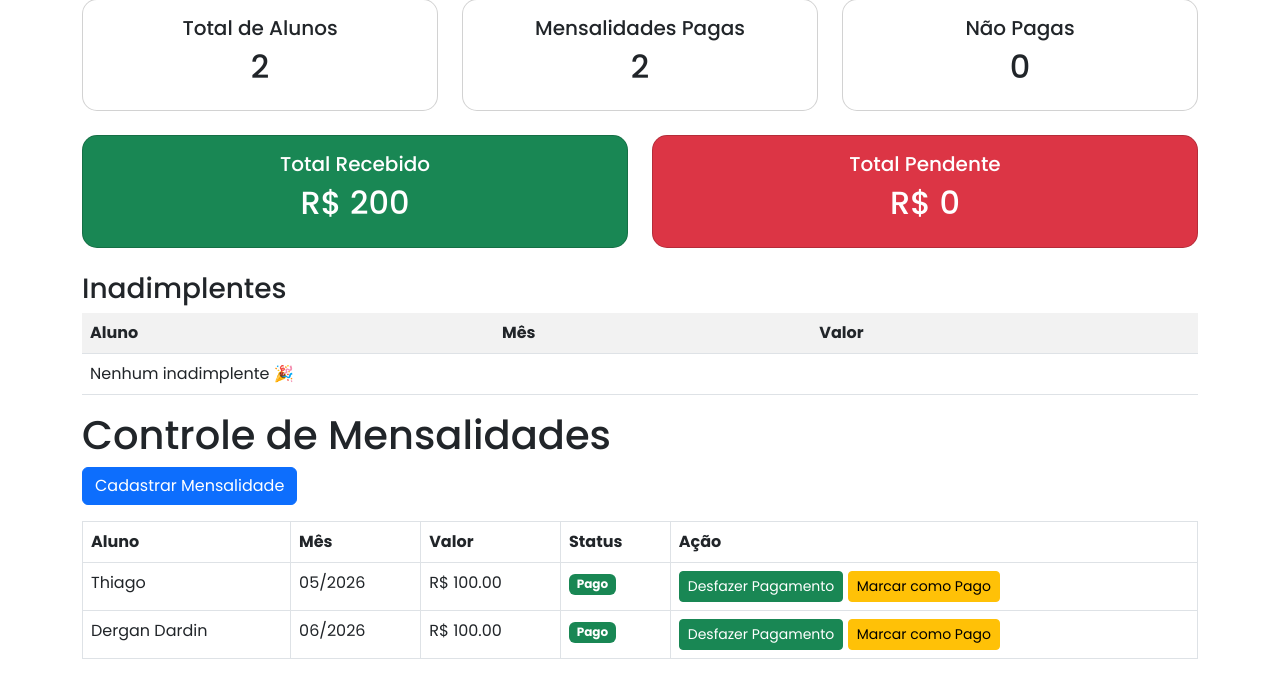
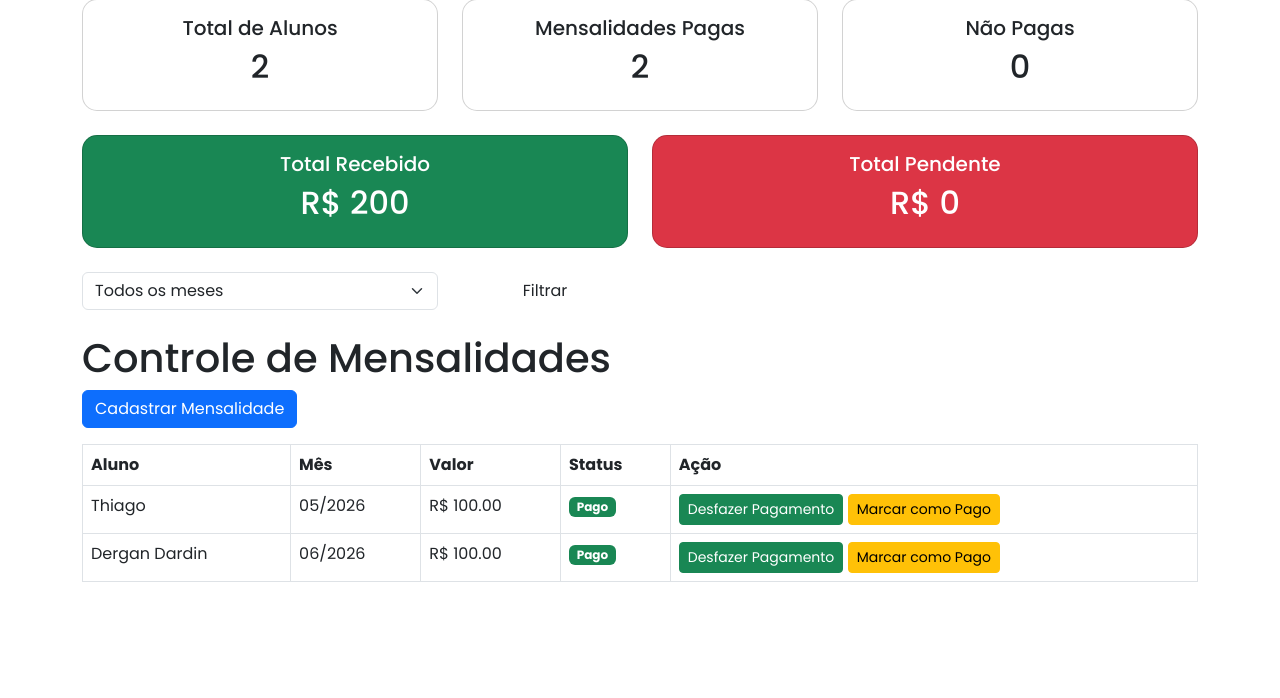
Before and after one commit to ThiagoTpa7/capoeira-management, a Django app: page /mensalidades/ in a window 1280 px wide. Shown: the part 81-779 px from the top of the page. Run offline with Django 5.2, Linux system fonts and the light colour scheme; a user stored in the database is signed in; data comes from the database, SQL or seed files in the repository; both versions use the stored data as it was after the commit.

```diff
--- a/app_management/static/css/style.css
+++ b/app_management/static/css/style.css
@@ -196,3 +196,23 @@ ul{
 
     color: var(--cor-texto)
 }
+
+.instrumento-img {
+    width: 60% !important;;
+
+    max-width: 280px;
+
+    height: 280px;
+
+    object-fit: cover;
+
+    border-radius: 16px;
+
+    transition: 0.3s;
+
+    box-shadow: 0 8px 20px rgba(0,0,0,0.15);
+}
+
+.instrumento-img:hover {
+    transform: scale(1.03);
+}
--- a/app_management/templates/mensalidades.html
+++ b/app_management/templates/mensalidades.html
@@ -60,30 +60,47 @@
     {% endif %}
 
     <br>
-    {% if request.user.is_superuser %}
-    <h3>Inadimplentes</h3>
 
-    <table class="table table-striped">
-        <tr>
-            <th>Aluno</th>
-            <th>Mês</th>
-            <th>Valor</th>
-        </tr>
+    <form method="GET" class="mb-4">
 
-        {% for m in inadimplentes %}
-        <tr>
-            <td>{{ m.aluno.nome }}</td>
-            <td>{{ m.mes_referencia }}</td>
-            <td>R$ {{ m.valor }}</td>
-        </tr>
-        {% empty %}
-        <tr>
-            <td colspan="3">Nenhum inadimplente 🎉</td>
-        </tr>
-        {% endfor %}
-    </table>
-    {% endif %}
+    <div class="row">
 
+        <div class="col-md-4">
+
+            <select name="mes" class="form-select">
+
+                <option value="">Todos os meses</option>
+
+                <option value="01/2026">Janeiro</option>
+                <option value="02/2026">Fevereiro</option>
+                <option value="03/2026">Março</option>
+                <option value="04/2026">Abril</option>
+                <option value="05/2026">
+                   Maio
+                </option>
+                <option value="06/2026">Junho</option>
+                <option value="07/2026">Julho</option>
+                <option value="08/2026">Agosto</option>
+                <option value="09/2026">Setembro</option>
+                <option value="10/2026">Outubro</option>
+                <option value="11/2026">Novembro</option>
+                <option value="12/2026">Dezembro</option>
+
+            </select>
+
+        </div>
+
+        <div class="col-md-2">
+
+            <button type="submit" class="btn btn-custom w-100">
+                Filtrar
+            </button>
+
+        </div>
+
+    </div>
+
+    </form>
 
     <h1>Controle de Mensalidades</h1>
 
--- a/app_management/views.py
+++ b/app_management/views.py
@@ -20,14 +20,15 @@ def listar_mensalidades(request):
     total_alunos = Aluno.objects.count()
     total_pagas = Mensalidade.objects.filter(status='PAGO').count()
     total_pendentes = Mensalidade.objects.filter(status='PENDENTE').count()
-    filtro = request.GET.get('filtro')
 
     mensalidades = Mensalidade.objects.all()
+    mes_filtro = request.GET.get('mes')
     total_recebido = Mensalidade.objects.filter(status='PAGO').aggregate(total=Sum('valor'))['total'] or 0
     total_pendente_valor = Mensalidade.objects.filter(status='PENDENTE').aggregate(total=Sum('valor'))['total'] or 0
 
-    if filtro == 'pendentes':
-        mensalidades = mensalidades.filter(status='PENDENTE')
+
+    if mes_filtro:
+        mensalidades = mensalidades.filter(mes_referencia=mes_filtro)
 
     mensalidades = mensalidades.order_by('mes_referencia')
 
@@ -38,6 +39,7 @@ def listar_mensalidades(request):
         'total_pendentes': total_pendentes,
         'total_recebido': total_recebido,
         'total_pendente_valor': total_pendente_valor,
+        'mes_filtro': mes_filtro,
     })
 
 def marcar_pago(request, id):
```
Also changed, not shown: db.sqlite3.
